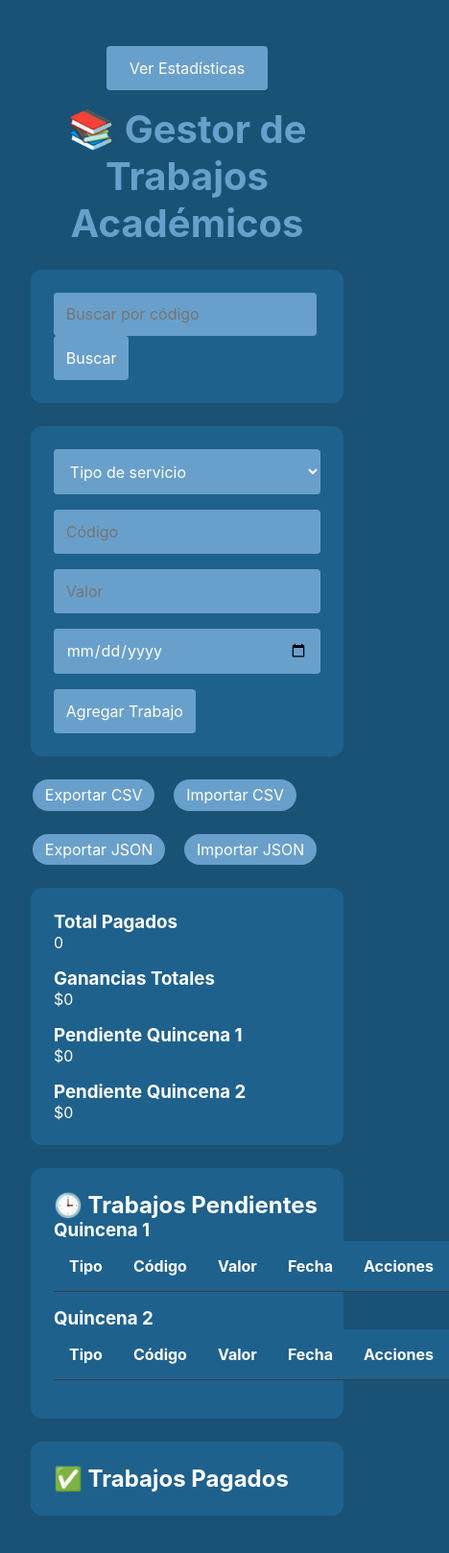
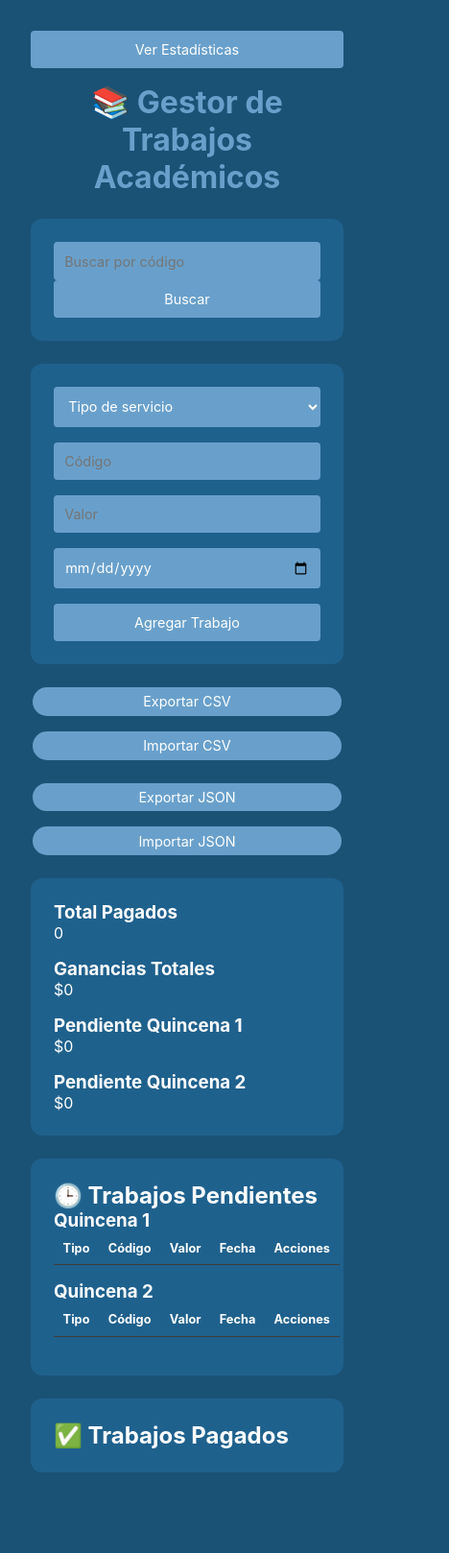
Before and after one commit to IbethOrtega/Tutores, a plain HTML site: page index.html in a window 390 px wide. Shown: the whole page at 96% size, 468 px wide, since content can reach past the window. After the commit the page ends 1574 px from the top, so only its background shows below. Drawn offline with nearby package versions, Linux system fonts and the light colour scheme.

Commit message:
Actualizar index.html

```diff
--- a/index.html
+++ b/index.html
@@ -26,13 +26,14 @@
 
 body {
   background: var(--fondo-oscuro);
-      padding: 2rem;
+  padding: 1rem;
   min-height: 100vh;
 }
 
 .container {
   max-width: 1400px;
   margin: 0 auto;
+  padding: 0 1rem;
 }
 
 h1 {
@@ -63,14 +64,12 @@
 
 .grid-form {
   display: grid;
-      grid-template-columns: repeat(auto-fit, minmax(250px, 1fr));
+  grid-template-columns: repeat(auto-fit, minmax(200px, 1fr));
   gap: 1rem;
   margin-bottom: 1rem;
 }
 
-    input,
-    select,
-    button {
+input, select, button {
   padding: 0.8rem;
   border: none;
   border-radius: 4px;
@@ -78,6 +77,7 @@
   color: white;
   font-size: 1rem;
   outline: none;
+  width: 100%;
 }
 
 table {
@@ -85,11 +85,11 @@
   border-collapse: collapse;
   background: var(--fondo-tarjetas);
   margin-bottom: 1rem;
+  font-size: 0.9rem;
 }
 
-    th,
-    td {
-      padding: 1rem;
+th, td {
+  padding: 0.8rem;
   text-align: left;
   border-bottom: 1px solid #3d3d3d;
 }
@@ -101,10 +101,10 @@
   cursor: pointer;
   background: var(--color-primario);
   margin: 0 2px;
+  font-size: 0.9rem;
 }
 
-    .filtros-container,
-    .json-container {
+.filtros-container, .json-container {
   display: flex;
   gap: 1rem;
   margin-bottom: 1.5rem;
@@ -122,6 +122,7 @@
   padding: 0.5rem;
   border-radius: 4px;
   margin-bottom: 0.5rem;
+  font-size: 1rem;
 }
 
 .group-content {
@@ -149,7 +150,29 @@
   padding: 1rem;
   border-radius: 12px;
   flex: 1;
-      min-width: 300px;
+  min-width: 280px;
+}
+
+/* Media Queries para pantallas pequeñas */
+@media (max-width: 768px) {
+  h1 {
+    font-size: 2rem;
+  }
+  .boton-principal {
+    font-size: 0.9rem;
+    padding: 0.7rem 1.2rem;
+  }
+  .grupo-header {
+    font-size: 0.9rem;
+  }
+  th, td {
+    font-size: 0.8rem;
+    padding: 0.6rem;
+  }
+  input, select, button {
+    font-size: 0.9rem;
+    padding: 0.7rem;
+  }
 }
   </style>
 </head>
```
Lines whose indentation alone changed are shown as unchanged.
